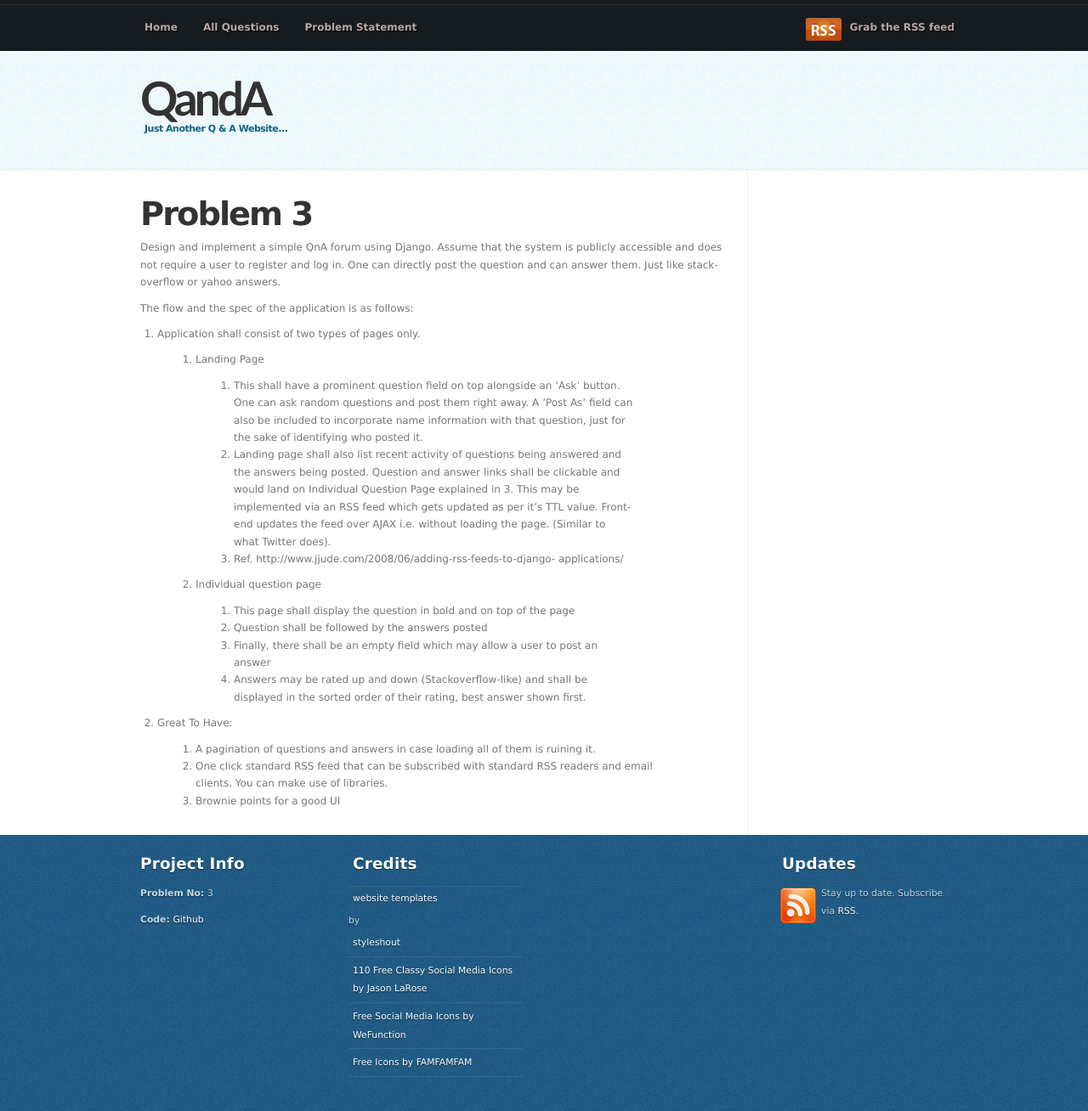
After one commit to azizmb/NL-Assignments, a Django app: template problem3/templates/problem_statement.html in a window 1280 px wide. The commit adds this page. Shown: the whole page at 85% size. Run offline with Django 3.2, Linux system fonts and the light colour scheme; the template is opened without the code that fills it, so the values that code supplies are empty; some libraries are stand-ins or nearby versions.

Commit message:
Added page to display problem statement

```diff
--- a/problem3/templates/base.html
+++ b/problem3/templates/base.html
@@ -38,8 +38,8 @@
 
 	<div  id="nav">
 		<ul>
-			<li><a href="/">Home</a></li>
-			<li><a href="">All Questions</a></li>
+			<li><a href="{% url landing_page %}">Home</a></li>
+			<li><a href="{% url question_list %}">All Questions</a></li>
 			<li><a href="">Problem Statement</a></li>
 		</ul>
 	</div>
--- /dev/null
+++ b/problem3/templates/problem_statement.html
@@ -0,0 +1,42 @@
+{% extends "base.html" %}
+
+{% block content %}
+<h2>Problem 3</h2>
+<p>Design and implement a simple QnA forum using Django. Assume that the system
+is publicly accessible and does not require a user to register and log in. One can
+directly post the question and can answer them. Just like stack-overflow or yahoo
+answers.</p><p>The flow and the spec of the application is as follows:</p>
+<ol>
+<li>Application shall consist of two types of pages only.
+    <ol>
+    <li>Landing Page
+        <ol>
+        <li>
+This shall have a prominent question field on top alongside an ‘Ask’
+button. One can ask random questions and post them right away.
+A ‘Post As’ field can also be included to incorporate name information
+with that question, just for the sake of identifying who posted it.</li>
+<li>Landing page shall also list recent activity of questions being answered
+and the answers being posted. Question and answer links shall be
+clickable and would land on Individual Question Page explained in
+3. This may be implemented via an RSS feed which gets updated as
+per it’s TTL value. Front-end updates the feed over AJAX i.e. without
+loading the page. (Similar to what Twitter does).</li>
+<li>Ref. http://www.jjude.com/2008/06/adding-rss-feeds-to-django-
+applications/</li></ol></li>
+<li>Individual question page<ol>
+<li>This page shall display the question in bold and on top of the page</li>
+<li>Question shall be followed by the answers posted</li>
+<li>Finally, there shall be an empty field which may allow a user to post an
+answer</li>
+<li>Answers may be rated up and down (Stackoverflow-like) and shall be
+displayed in the sorted order of their rating, best answer shown first.</li></ol></li></ol>
+
+<li>Great To Have:
+<ol>
+<li>A pagination of questions and answers in case loading all of them is ruining
+it.</li>
+<li>One click standard RSS feed that can be subscribed with standard RSS
+readers and email clients. You can make use of libraries.</li>
+<li>Brownie points for a good UI</li></ol></li></ol>
+{% endblock %}
--- a/problem3/urls.py
+++ b/problem3/urls.py
@@ -5,6 +5,7 @@ admin.autodiscover()
 
 urlpatterns = patterns('',
     (r'^admin/', include(admin.site.urls)),
+    url(r'^problem/$', 'django.views.generic.simple.direct_to_template', {'template': 'problem_statement.html'}),
     url(r'^', include("qanda.urls")),
 )
 
```
